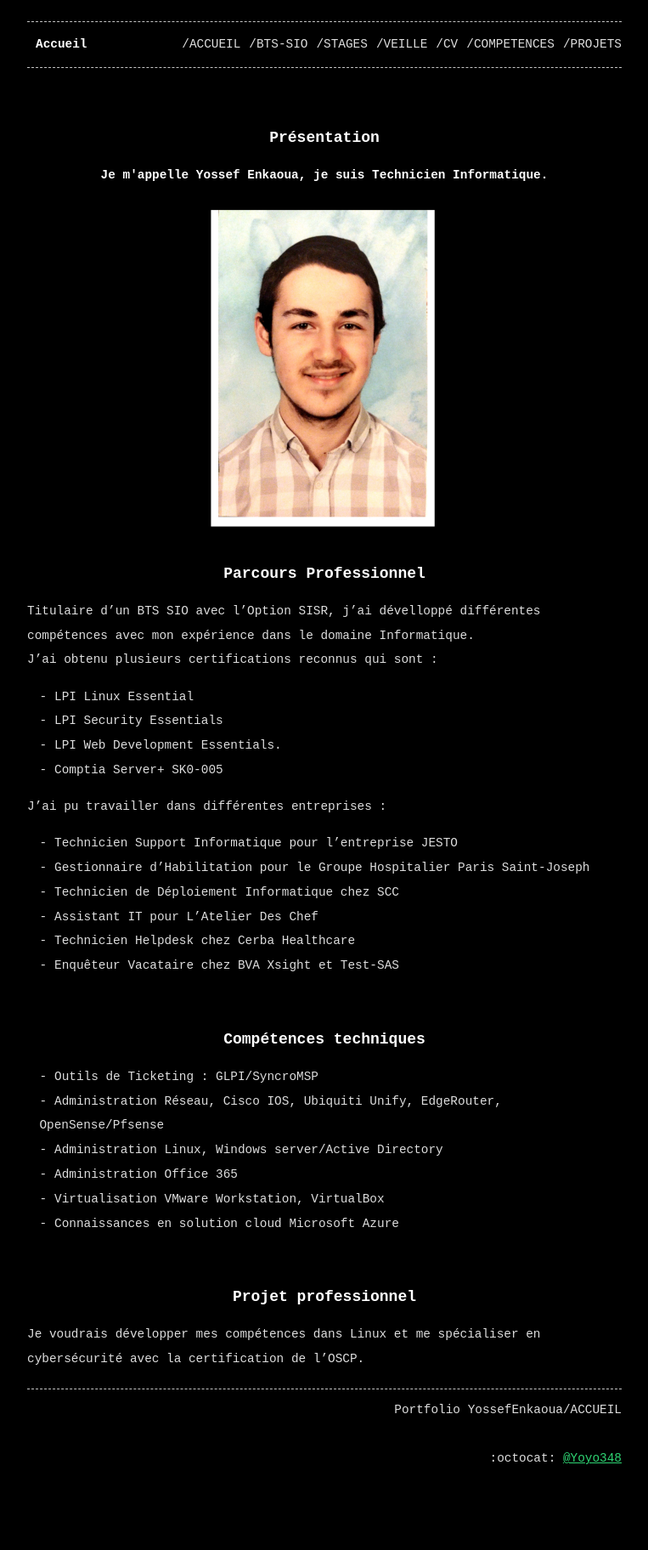
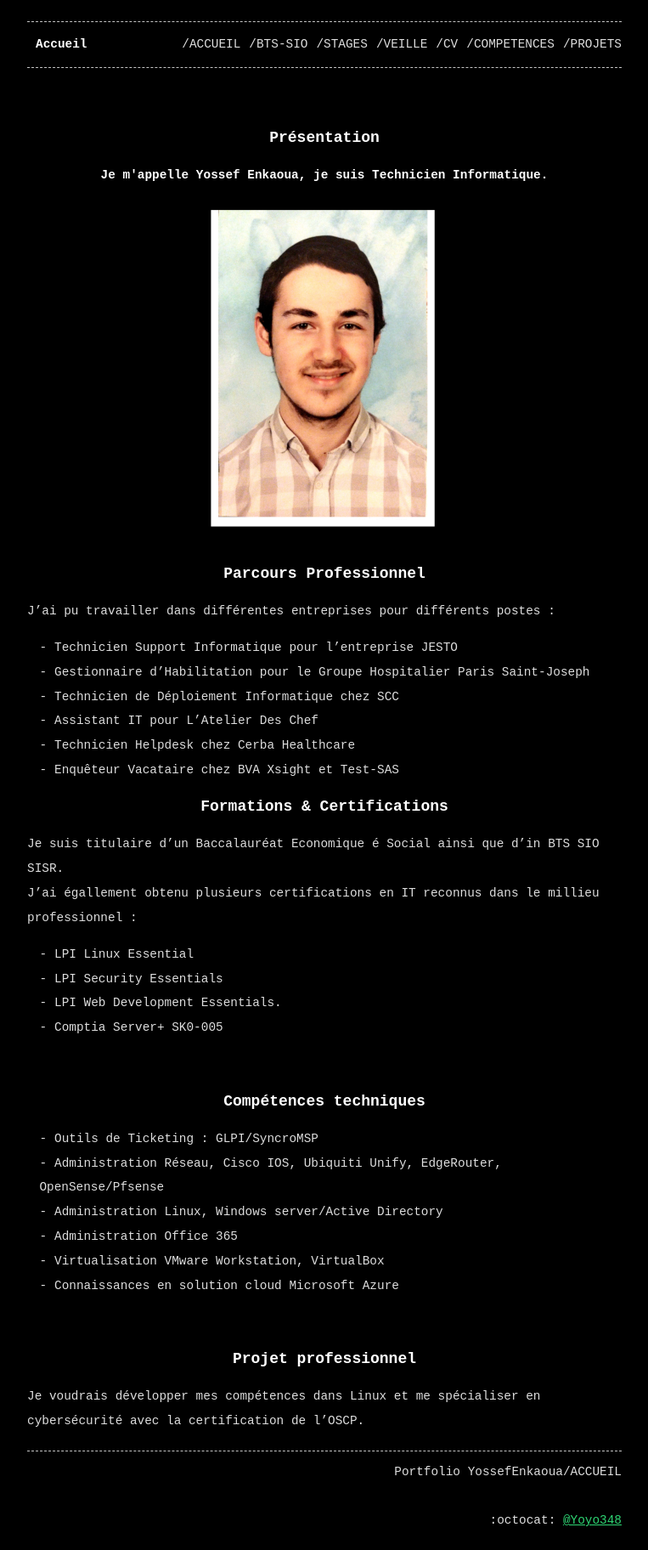
Before and after one commit to Yoyo348/ga_blog, a Jekyll site: the page built from index.md, in a window 1280 px wide. Shown: the whole page at 85% size, without its empty margins (258-1021 px from the left). Built offline with Jekyll 4.4.1, drawn with Linux system fonts in a browser that asks for light colours; before the commit the page ends 1751 px from its top, so only the background shows below that.

Commit message:
Update index.md

```diff
--- a/index.md
+++ b/index.md
@@ -12,20 +12,22 @@ title: Accueil
 
 <strong><center><font size="4"> Parcours Professionnel </font></center></strong>
 
-Titulaire d'un BTS SIO avec l'Option SISR, j'ai dévelloppé différentes compétences avec mon expérience dans le domaine Informatique.
-J'ai obtenu plusieurs certifications reconnus qui sont :
-- LPI Linux Essential
-- LPI Security Essentials
-- LPI Web Development Essentials.
-- Comptia Server+ SK0-005
-
-J'ai pu travailler dans différentes entreprises :
+J'ai pu travailler dans différentes entreprises pour différents postes :
 - Technicien Support Informatique pour l'entreprise JESTO
 - Gestionnaire d'Habilitation pour le Groupe Hospitalier Paris Saint-Joseph
 - Technicien de Déploiement Informatique chez SCC
 - Assistant IT pour L'Atelier Des Chef
 - Technicien Helpdesk chez Cerba Healthcare
 - Enquêteur Vacataire chez BVA Xsight et Test-SAS
+
+<strong><center><font size="4">Formations & Certifications</font></center></strong>
+
+Je suis titulaire d'un Baccalauréat Economique é Social ainsi que d'in BTS SIO SISR.
+J'ai égallement obtenu plusieurs certifications en IT reconnus dans le millieu professionnel :
+- LPI Linux Essential
+- LPI Security Essentials
+- LPI Web Development Essentials.
+- Comptia Server+ SK0-005
 
 <br><strong><center><font size="4"> Compétences techniques </font></center></strong>
 
```
